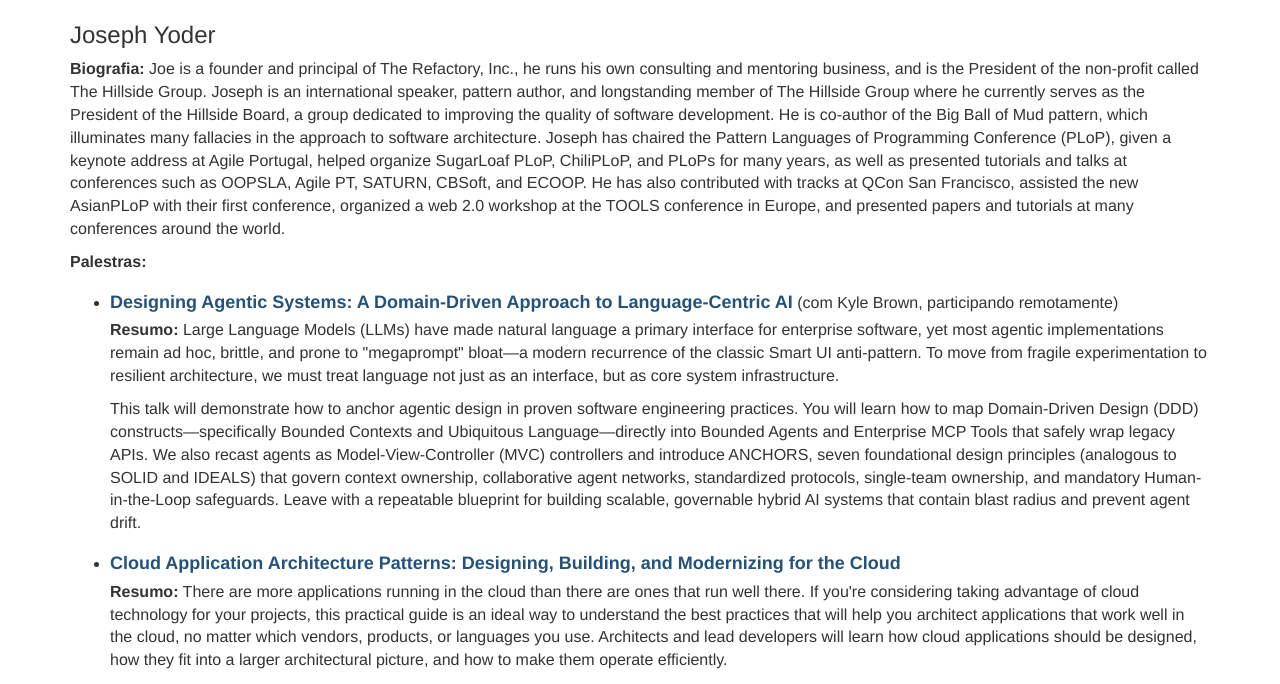
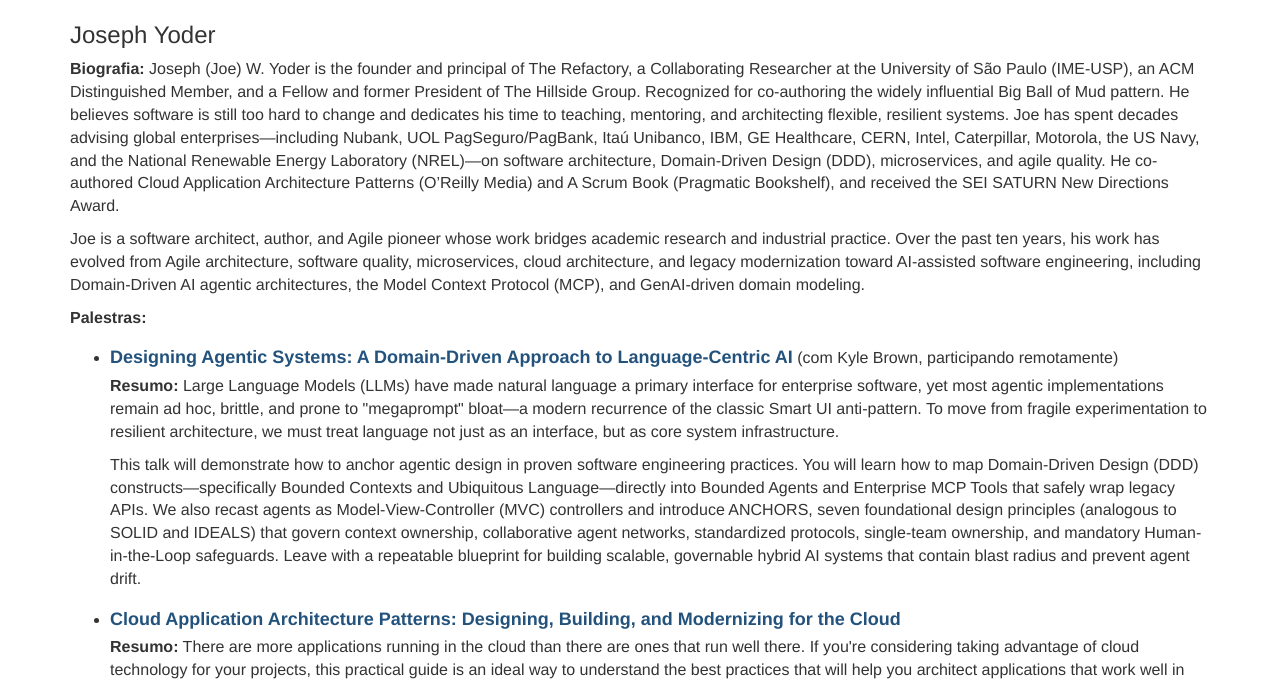
Before and after one commit to Vinicius-resende-cin/workshop-JosephYoder, a plain HTML site: page program/speakers/index.html in a window 1280 px wide. Shown: the part 113-797 px from the top of the page. Drawn offline with nearby package versions, Linux system fonts and the light colour scheme.

Commit message:
Update Joe's biography

```diff
--- a/program/speakers/index.html
+++ b/program/speakers/index.html
@@ -43,8 +43,8 @@
                     <h1>Palestrantes</h1>
 
                     <h3>Joseph Yoder</h3>
-                    <p><b>Biografia:</b> Joe is a founder and principal of The Refactory, Inc., he runs his own consulting and mentoring business, and is the President of the non-profit called The Hillside Group.
-                    Joseph is an international speaker, pattern author, and longstanding member of The Hillside Group where he currently serves as the President of the Hillside Board, a group dedicated to improving the quality of software development. He is co-author of the Big Ball of Mud pattern, which illuminates many fallacies in the approach to software architecture. Joseph has chaired the Pattern Languages of Programming Conference (PLoP), given a keynote address at Agile Portugal, helped organize SugarLoaf PLoP, ChiliPLoP, and PLoPs for many years, as well as presented tutorials and talks at conferences such as OOPSLA, Agile PT, SATURN, CBSoft, and ECOOP. He has also contributed with tracks at QCon San Francisco, assisted the new AsianPLoP with their first conference, organized a web 2.0 workshop at the TOOLS conference in Europe, and presented papers and tutorials at many conferences around the world.</p>
+                    <p><b>Biografia:</b> Joseph (Joe) W. Yoder is the founder and principal of The Refactory, a Collaborating Researcher at the University of São Paulo (IME-USP), an ACM Distinguished Member, and a Fellow and former President of The Hillside Group. Recognized for co-authoring the widely influential Big Ball of Mud pattern. He believes software is still too hard to change and dedicates his time to teaching, mentoring, and architecting flexible, resilient systems. Joe has spent decades advising global enterprises—including Nubank, UOL PagSeguro/PagBank, Itaú Unibanco, IBM, GE Healthcare, CERN, Intel, Caterpillar, Motorola, the US Navy, and the National Renewable Energy Laboratory (NREL)—on software architecture, Domain-Driven Design (DDD), microservices, and agile quality. He co-authored Cloud Application Architecture Patterns (O’Reilly Media) and A Scrum Book (Pragmatic Bookshelf), and received the SEI SATURN New Directions Award.</p>
+                    <p>Joe is a software architect, author, and Agile pioneer whose work bridges academic research and industrial practice. Over the past ten years, his work has evolved from Agile architecture, software quality, microservices, cloud architecture, and legacy modernization toward AI-assisted software engineering, including Domain-Driven AI agentic architectures, the Model Context Protocol (MCP), and GenAI-driven domain modeling.</p>
                     <p><b>Palestras:</b></p>
                     <ul>
                             <li><a id="KBROWN"></a><i class="talk-title">Designing Agentic Systems: A Domain-Driven Approach to Language-Centric AI</i> (com Kyle Brown, participando remotamente)
```
